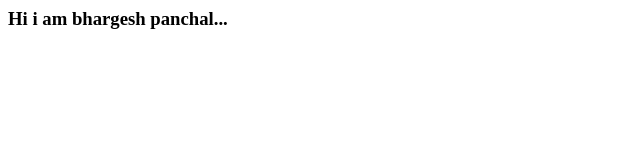
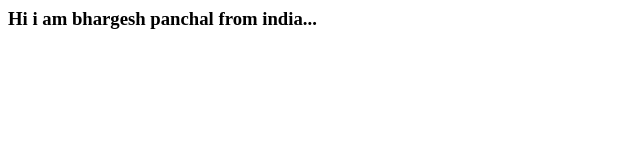
Before and after one commit to bhargesh007/freamus, a plain HTML site: page index.html in a window 1280 px wide. Shown: the whole page, without its empty margins (0-640 px from the left). Drawn offline with Linux system fonts and the light colour scheme.

Commit message:
ci cd is working now

```diff
--- a/index.html
+++ b/index.html
@@ -1 +1 @@
-<h3><b>Hi i am bhargesh panchal...</b></h3>
+<h3><b>Hi i am bhargesh panchal from india...</b></h3>
```
